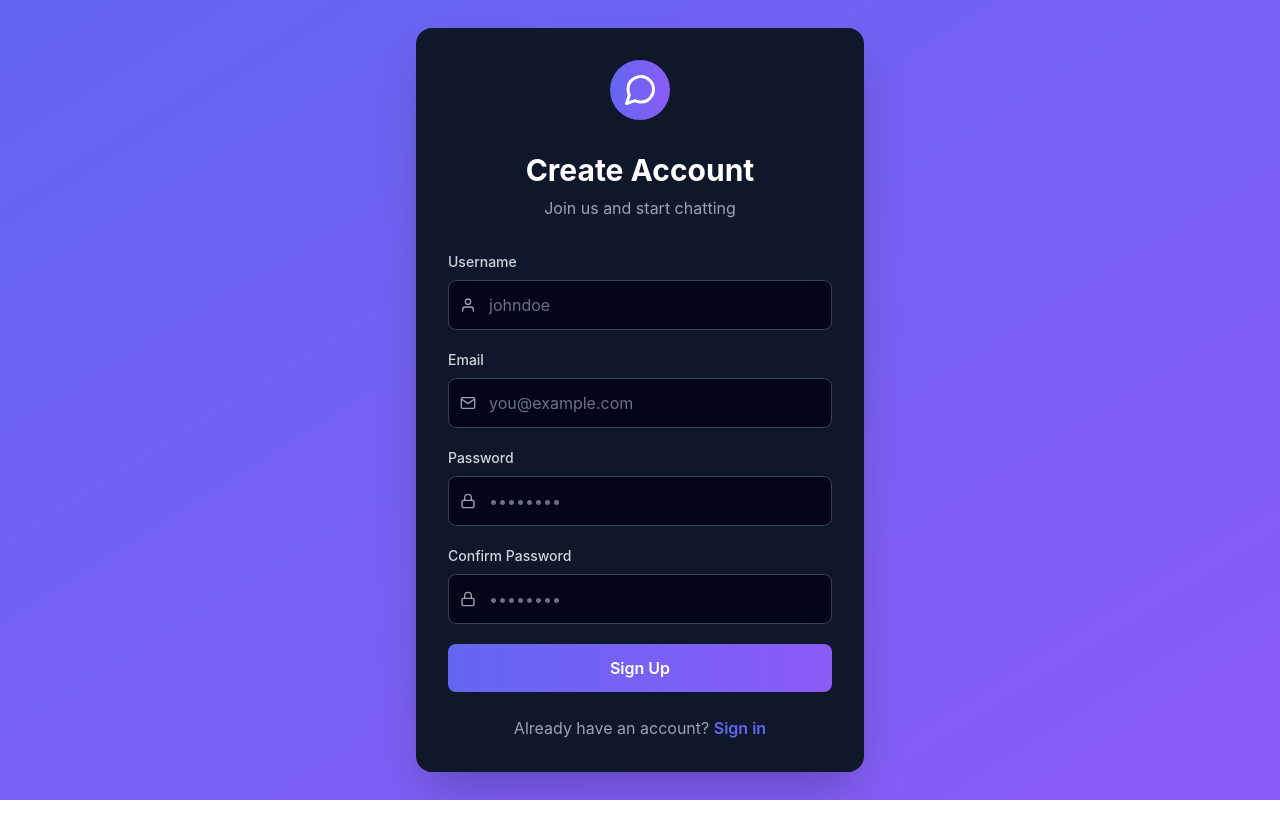
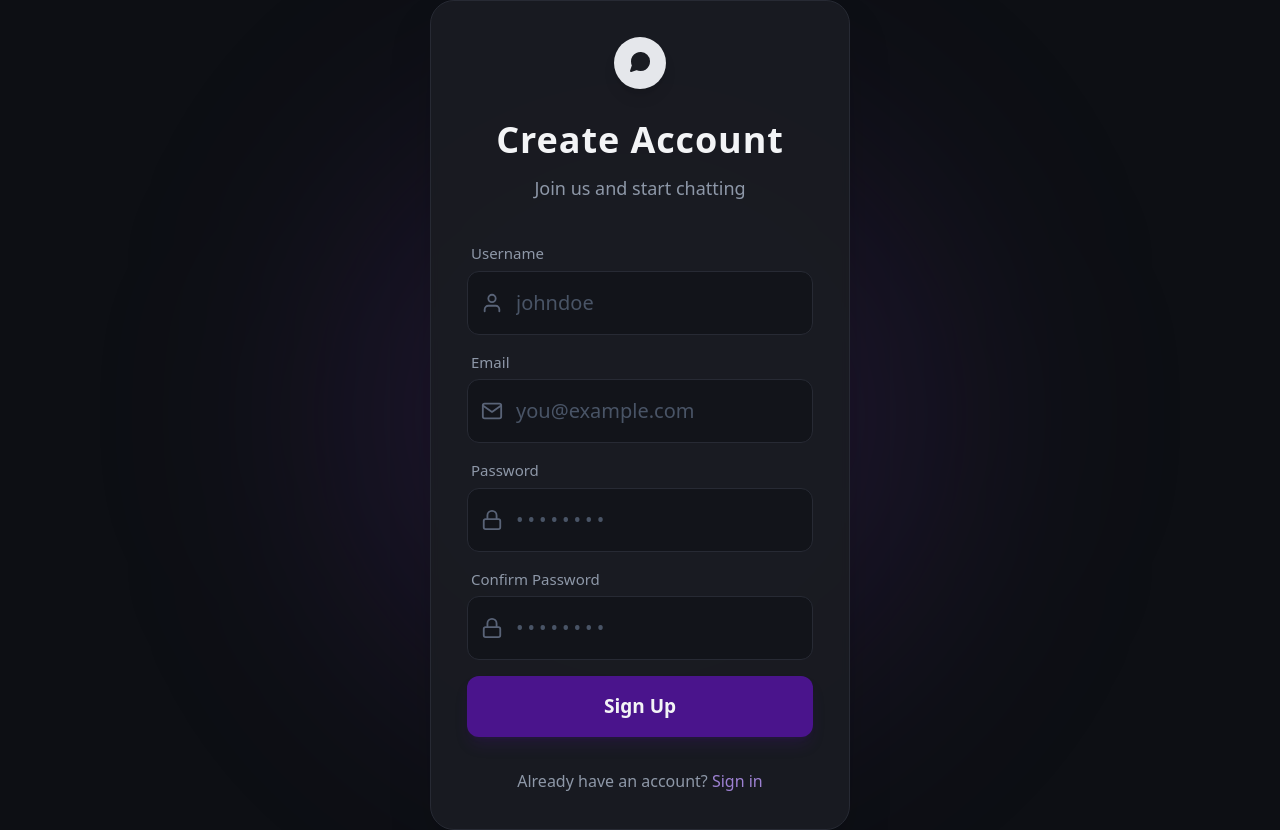
Before and after one commit to keshavagr273/Chat-App, a React (Vite) app in the folder frontend/: page /register in a window 1280 px wide. Before the commit the page ends 800 px from the top, so only its background shows below. Built offline with nearby package versions, Linux system fonts and the light colour scheme; no server answers.

Commit message:
Update auth pages UI styling

```diff
--- a/frontend/src/pages/Login.jsx
+++ b/frontend/src/pages/Login.jsx
@@ -27,40 +27,44 @@ const Login = () => {
   };
 
   return (
-    <div className="min-h-screen flex items-center justify-center bg-gradient-to-br from-primary to-secondary p-4">
-      <div className="max-w-md w-full bg-dark-200 rounded-2xl shadow-2xl p-8">
+    <div className="min-h-screen flex flex-col items-center justify-center bg-[#0d0f14] relative overflow-hidden font-sans px-4">
+      {/* Background Soft Glow */}
+      <div className="absolute top-1/2 left-1/2 -translate-x-1/2 -translate-y-1/2 w-[600px] h-[600px] bg-[#663399]/20 rounded-full blur-[120px] pointer-events-none"></div>
+
+      {/* Main Card */}
+      <div className="w-full max-w-[420px] bg-[#1a1c22]/95 backdrop-blur-sm border border-[#272a34] rounded-[24px] shadow-2xl p-9 relative z-10">
         {/* Logo */}
-        <div className="flex justify-center mb-8">
-          <div className="bg-gradient-to-r from-primary to-secondary p-3 rounded-full">
-            <FiMessageCircle className="text-white text-4xl" />
+        <div className="flex justify-center mb-6">
+          <div className="w-[52px] h-[52px] bg-secondary rounded-full flex items-center justify-center shadow-lg shadow-secondary/30">
+            <FiMessageCircle className="text-white text-2xl stroke-[2]" />
           </div>
         </div>
 
         {/* Title */}
-        <h2 className="text-3xl font-bold text-white text-center mb-2">
+        <h2 className="text-[32px] font-medium text-gray-100 text-center mb-1.5 tracking-wide">
           Welcome Back!
         </h2>
-        <p className="text-gray-400 text-center mb-8">
+        <p className="text-[#8e98a8] text-center mb-8 text-[16px]">
           Sign in to continue chatting
         </p>
 
         {/* Login Form */}
-        <form onSubmit={handleSubmit} className="space-y-6">
+        <form onSubmit={handleSubmit} className="space-y-4">
           {/* Email */}
           <div>
-            <label className="block text-gray-300 mb-2 text-sm font-medium">
+            <label className="block text-[#8e98a8] mb-1.5 text-[15px] font-medium ml-1">
               Email
             </label>
-            <div className="relative">
-              <div className="absolute inset-y-0 left-0 pl-3 flex items-center pointer-events-none">
-                <FiMail className="text-gray-400" />
+            <div className="relative group">
+              <div className="absolute inset-y-0 left-0 pl-3.5 flex items-center pointer-events-none">
+                <FiMail className="text-[#596377] text-[22px] group-focus-within:text-gray-300 transition-colors" />
               </div>
               <input
                 type="email"
                 name="email"
                 value={formData.email}
                 onChange={handleChange}
-                className="w-full pl-10 pr-4 py-3 bg-dark-300 border border-gray-700 rounded-lg text-white placeholder-gray-500 focus:outline-none focus:ring-2 focus:ring-primary focus:border-transparent"
+                className="w-full pl-12 pr-4 py-4 bg-[#12141a] border border-[#272a34] rounded-xl text-gray-200 placeholder-[#495466] focus:outline-none focus:border-secondary focus:ring-1 focus:ring-secondary/50 transition-all text-[20px] placeholder:text-[20px] caret-white"
                 placeholder="you@example.com"
                 required
               />
@@ -69,19 +73,19 @@ const Login = () => {
 
           {/* Password */}
           <div>
-            <label className="block text-gray-300 mb-2 text-sm font-medium">
+            <label className="block text-[#8e98a8] mb-1.5 text-[15px] font-medium ml-1">
               Password
             </label>
-            <div className="relative">
-              <div className="absolute inset-y-0 left-0 pl-3 flex items-center pointer-events-none">
-                <FiLock className="text-gray-400" />
+            <div className="relative group">
+              <div className="absolute inset-y-0 left-0 pl-3.5 flex items-center pointer-events-none">
+                <FiLock className="text-[#596377] text-[22px] group-focus-within:text-gray-300 transition-colors" />
               </div>
               <input
                 type="password"
                 name="password"
                 value={formData.password}
                 onChange={handleChange}
-                className="w-full pl-10 pr-4 py-3 bg-dark-300 border border-gray-700 rounded-lg text-white placeholder-gray-500 focus:outline-none focus:ring-2 focus:ring-primary focus:border-transparent"
+                className="w-full pl-12 pr-4 py-4 bg-[#12141a] border border-[#272a34] rounded-xl text-gray-200 placeholder-[#495466] focus:outline-none focus:border-secondary focus:ring-1 focus:ring-secondary/50 transition-all text-[20px] placeholder:text-[20px] caret-white tracking-[0.2em]"
                 placeholder="••••••••"
                 required
               />
@@ -92,16 +96,16 @@ const Login = () => {
           <button
             type="submit"
             disabled={loading}
-            className="w-full bg-gradient-to-r from-primary to-secondary text-white font-semibold py-3 rounded-lg hover:opacity-90 transition duration-200 disabled:opacity-50 disabled:cursor-not-allowed"
+            className="w-full bg-[#4a148c] hover:bg-[#5a189a] text-gray-100 font-medium py-3.5 rounded-xl transition-all duration-200 disabled:opacity-50 disabled:cursor-not-allowed mt-4 text-[17px]"
           >
             {loading ? 'Signing in...' : 'Sign In'}
           </button>
         </form>
 
         {/* Register Link */}
-        <p className="mt-6 text-center text-gray-400">
+        <p className="mt-7 text-center text-[#8e98a8] text-[15px]">
           Don't have an account?{' '}
-          <Link to="/register" className="text-primary hover:text-secondary font-semibold">
+          <Link to="/register" className="text-[#9d81d2] hover:text-[#c4b5fd] transition-colors">
             Sign up
           </Link>
         </p>
--- a/frontend/src/pages/Register.jsx
+++ b/frontend/src/pages/Register.jsx
@@ -2,6 +2,7 @@ import { useState } from 'react';
 import { Link, useNavigate } from 'react-router-dom';
 import { useAuthStore } from '../store/authStore';
 import { FiMail, FiLock, FiUser, FiMessageCircle } from 'react-icons/fi';
+import toast from 'react-hot-toast';
 
 const Register = () => {
   const navigate = useNavigate();
@@ -39,40 +40,44 @@ const Register = () => {
   };
 
   return (
-    <div className="min-h-screen flex items-center justify-center bg-gradient-to-br from-primary to-secondary p-4">
-      <div className="max-w-md w-full bg-dark-200 rounded-2xl shadow-2xl p-8">
+    <div className="min-h-screen flex flex-col items-center justify-center bg-[#0d0f14] relative overflow-hidden font-sans px-4">
+      {/* Background Soft Glow */}
+      <div className="absolute top-1/2 left-1/2 -translate-x-1/2 -translate-y-1/2 w-[600px] h-[600px] bg-[#663399]/20 rounded-full blur-[120px] pointer-events-none"></div>
+
+      {/* Main Card */}
+      <div className="w-full max-w-[420px] bg-[#1a1c22]/95 backdrop-blur-sm border border-[#272a34] rounded-[24px] shadow-2xl p-9 relative z-10">
         {/* Logo */}
-        <div className="flex justify-center mb-8">
-          <div className="bg-gradient-to-r from-primary to-secondary p-3 rounded-full">
-            <FiMessageCircle className="text-white text-4xl" />
+        <div className="flex justify-center mb-6">
+          <div className="w-[52px] h-[52px] bg-[#e5e7eb] rounded-full flex items-center justify-center shadow-lg">
+            <FiMessageCircle className="text-[#1a1c22] text-2xl stroke-[2] translate-y-[-1px] fill-[#1a1c22]" />
           </div>
         </div>
 
         {/* Title */}
-        <h2 className="text-3xl font-bold text-white text-center mb-2">
+        <h2 className="text-[36px] font-semibold text-gray-100 text-center mb-2 tracking-wide">
           Create Account
         </h2>
-        <p className="text-gray-400 text-center mb-8">
+        <p className="text-[#8e98a8] text-center mb-10 text-[18px]">
           Join us and start chatting
         </p>
 
         {/* Register Form */}
-        <form onSubmit={handleSubmit} className="space-y-5">
+        <form onSubmit={handleSubmit} className="space-y-4">
           {/* Username */}
           <div>
-            <label className="block text-gray-300 mb-2 text-sm font-medium">
+            <label className="block text-[#8e98a8] mb-1.5 text-[15px] font-medium ml-1">
               Username
             </label>
-            <div className="relative">
-              <div className="absolute inset-y-0 left-0 pl-3 flex items-center pointer-events-none">
-                <FiUser className="text-gray-400" />
+            <div className="relative group">
+              <div className="absolute inset-y-0 left-0 pl-3.5 flex items-center pointer-events-none">
+                <FiUser className="text-[#596377] text-[22px] group-focus-within:text-gray-300 transition-colors" />
               </div>
               <input
                 type="text"
                 name="username"
                 value={formData.username}
                 onChange={handleChange}
-                className="w-full pl-10 pr-4 py-3 bg-dark-300 border border-gray-700 rounded-lg text-white placeholder-gray-500 focus:outline-none focus:ring-2 focus:ring-primary focus:border-transparent"
+                className="w-full pl-12 pr-4 py-4 bg-[#12141a] border border-[#272a34] rounded-xl text-gray-200 placeholder-[#495466] focus:outline-none focus:border-secondary focus:ring-1 focus:ring-secondary/50 transition-all text-[20px] placeholder:text-[20px] caret-white"
                 placeholder="johndoe"
                 required
                 minLength={3}
@@ -82,19 +87,19 @@ const Register = () => {
 
           {/* Email */}
           <div>
-            <label className="block text-gray-300 mb-2 text-sm font-medium">
+            <label className="block text-[#8e98a8] mb-1.5 text-[15px] font-medium ml-1">
               Email
             </label>
-            <div className="relative">
-              <div className="absolute inset-y-0 left-0 pl-3 flex items-center pointer-events-none">
-                <FiMail className="text-gray-400" />
+            <div className="relative group">
+              <div className="absolute inset-y-0 left-0 pl-3.5 flex items-center pointer-events-none">
+                <FiMail className="text-[#596377] text-[22px] group-focus-within:text-gray-300 transition-colors" />
               </div>
               <input
                 type="email"
                 name="email"
                 value={formData.email}
                 onChange={handleChange}
-                className="w-full pl-10 pr-4 py-3 bg-dark-300 border border-gray-700 rounded-lg text-white placeholder-gray-500 focus:outline-none focus:ring-2 focus:ring-primary focus:border-transparent"
+                className="w-full pl-12 pr-4 py-4 bg-[#12141a] border border-[#272a34] rounded-xl text-gray-200 placeholder-[#495466] focus:outline-none focus:border-secondary focus:ring-1 focus:ring-secondary/50 transition-all text-[20px] placeholder:text-[20px] caret-white"
                 placeholder="you@example.com"
                 required
               />
@@ -103,19 +108,19 @@ const Register = () => {
 
           {/* Password */}
           <div>
-            <label className="block text-gray-300 mb-2 text-sm font-medium">
+            <label className="block text-[#8e98a8] mb-1.5 text-[15px] font-medium ml-1">
               Password
             </label>
-            <div className="relative">
-              <div className="absolute inset-y-0 left-0 pl-3 flex items-center pointer-events-none">
-                <FiLock className="text-gray-400" />
+            <div className="relative group">
+              <div className="absolute inset-y-0 left-0 pl-3.5 flex items-center pointer-events-none">
+                <FiLock className="text-[#596377] text-[22px] group-focus-within:text-gray-300 transition-colors" />
               </div>
               <input
                 type="password"
                 name="password"
                 value={formData.password}
                 onChange={handleChange}
-                className="w-full pl-10 pr-4 py-3 bg-dark-300 border border-gray-700 rounded-lg text-white placeholder-gray-500 focus:outline-none focus:ring-2 focus:ring-primary focus:border-transparent"
+                className="w-full pl-12 pr-4 py-4 bg-[#12141a] border border-[#272a34] rounded-xl text-gray-200 placeholder-[#495466] focus:outline-none focus:border-secondary focus:ring-1 focus:ring-secondary/50 transition-all text-[20px] placeholder:text-[20px] caret-white tracking-[0.2em]"
                 placeholder="••••••••"
                 required
                 minLength={6}
@@ -125,19 +130,19 @@ const Register = () => {
 
           {/* Confirm Password */}
           <div>
-            <label className="block text-gray-300 mb-2 text-sm font-medium">
+            <label className="block text-[#8e98a8] mb-1.5 text-[15px] font-medium ml-1">
               Confirm Password
             </label>
-            <div className="relative">
-              <div className="absolute inset-y-0 left-0 pl-3 flex items-center pointer-events-none">
-                <FiLock className="text-gray-400" />
+            <div className="relative group">
+              <div className="absolute inset-y-0 left-0 pl-3.5 flex items-center pointer-events-none">
+                <FiLock className="text-[#596377] text-[22px] group-focus-within:text-gray-300 transition-colors" />
               </div>
               <input
                 type="password"
                 name="confirmPassword"
                 value={formData.confirmPassword}
                 onChange={handleChange}
-                className="w-full pl-10 pr-4 py-3 bg-dark-300 border border-gray-700 rounded-lg text-white placeholder-gray-500 focus:outline-none focus:ring-2 focus:ring-primary focus:border-transparent"
+                className="w-full pl-12 pr-4 py-4 bg-[#12141a] border border-[#272a34] rounded-xl text-gray-200 placeholder-[#495466] focus:outline-none focus:border-secondary focus:ring-1 focus:ring-secondary/50 transition-all text-[20px] placeholder:text-[20px] caret-white tracking-[0.2em]"
                 placeholder="••••••••"
                 required
               />
@@ -148,16 +153,16 @@ const Register = () => {
           <button
             type="submit"
             disabled={loading}
-            className="w-full bg-gradient-to-r from-primary to-secondary text-white font-semibold py-3 rounded-lg hover:opacity-90 transition duration-200 disabled:opacity-50 disabled:cursor-not-allowed mt-6"
+            className="w-full bg-[#4a148c] hover:bg-[#5a189a] text-gray-100 font-semibold py-4 rounded-xl transition-all duration-200 disabled:opacity-50 disabled:cursor-not-allowed mt-8 shadow-lg shadow-[#4a148c]/20 active:scale-[0.98] text-[19px]"
           >
             {loading ? 'Creating account...' : 'Sign Up'}
           </button>
         </form>
 
         {/* Login Link */}
-        <p className="mt-6 text-center text-gray-400">
+        <p className="mt-8 text-center text-[#8e98a8] text-[16px]">
           Already have an account?{' '}
-          <Link to="/login" className="text-primary hover:text-secondary font-semibold">
+          <Link to="/login" className="text-[#9d81d2] hover:text-[#c4b5fd] transition-colors">
             Sign in
           </Link>
         </p>
```
Also changed, not shown: frontend/src/components/Welcome.jsx (line endings or trailing spaces).
